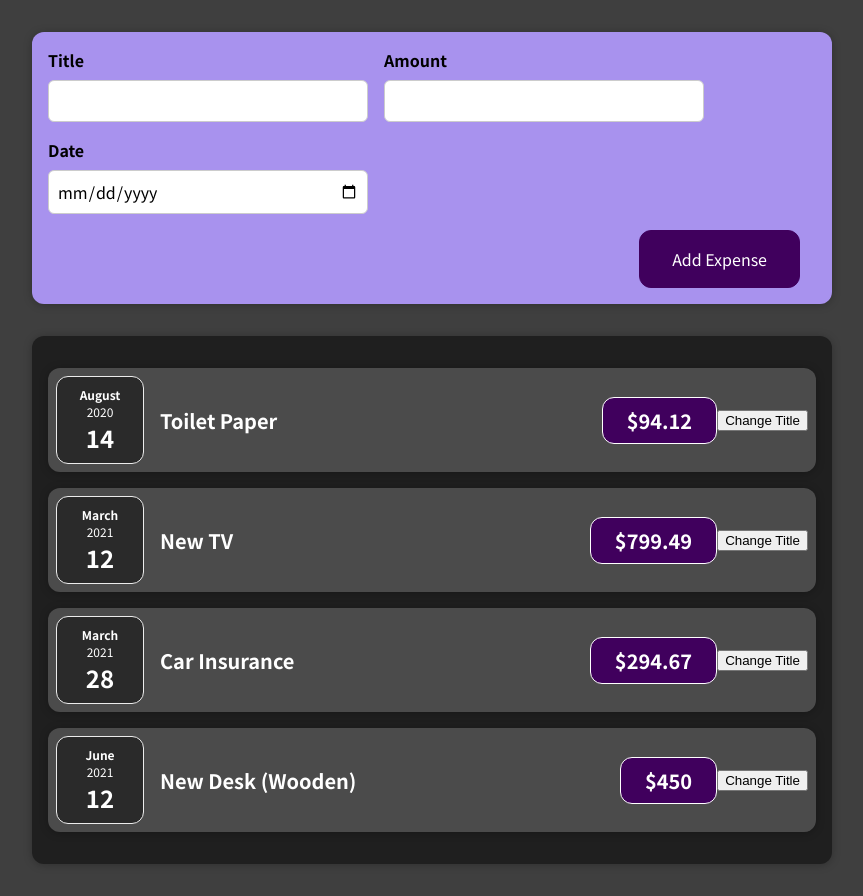
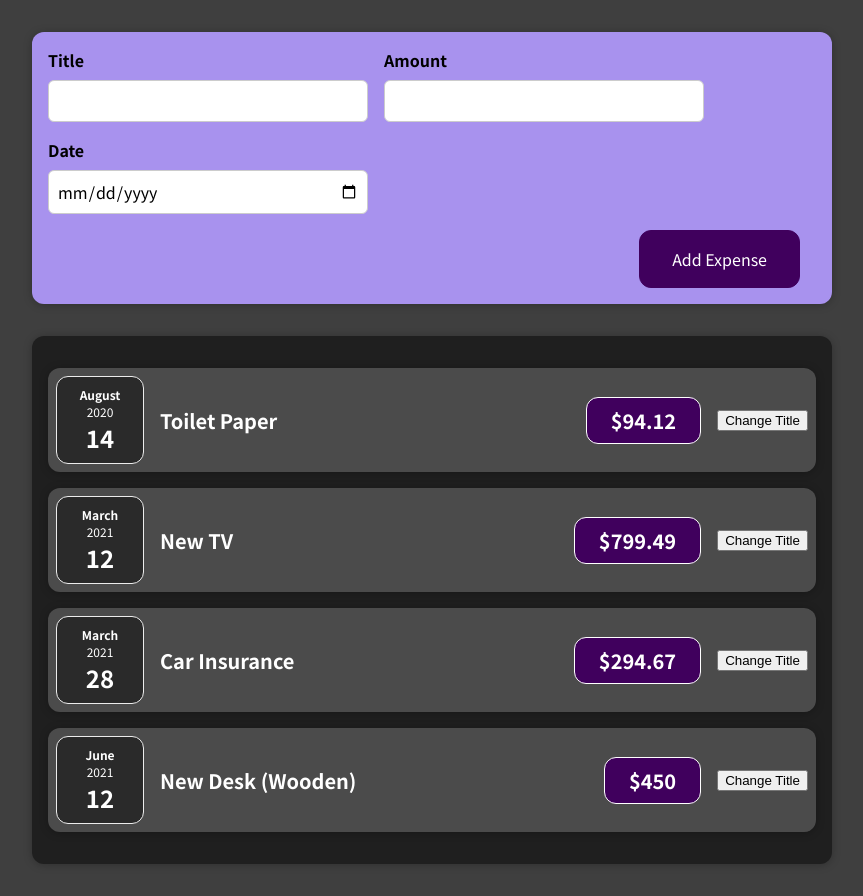
Before and after one commit to enesceb/React-JS-Expense-ListApp, a React (Create React App) app: page / in a window 1280 px wide. Shown: the whole page, without its empty margins (208-1071 px from the left). Built offline with nearby package versions, Linux system fonts and the light colour scheme.

Commit message:
Update ExpenseItem.css

```diff
--- a/src/components/Expenses/ExpenseItem.css
+++ b/src/components/Expenses/ExpenseItem.css
@@ -33,6 +33,7 @@
   border: 1px solid white;
   padding: 0.5rem;
   border-radius: 12px;
+  margin: 1rem 1rem;
 }
 
 @media (min-width: 580px) {
```
